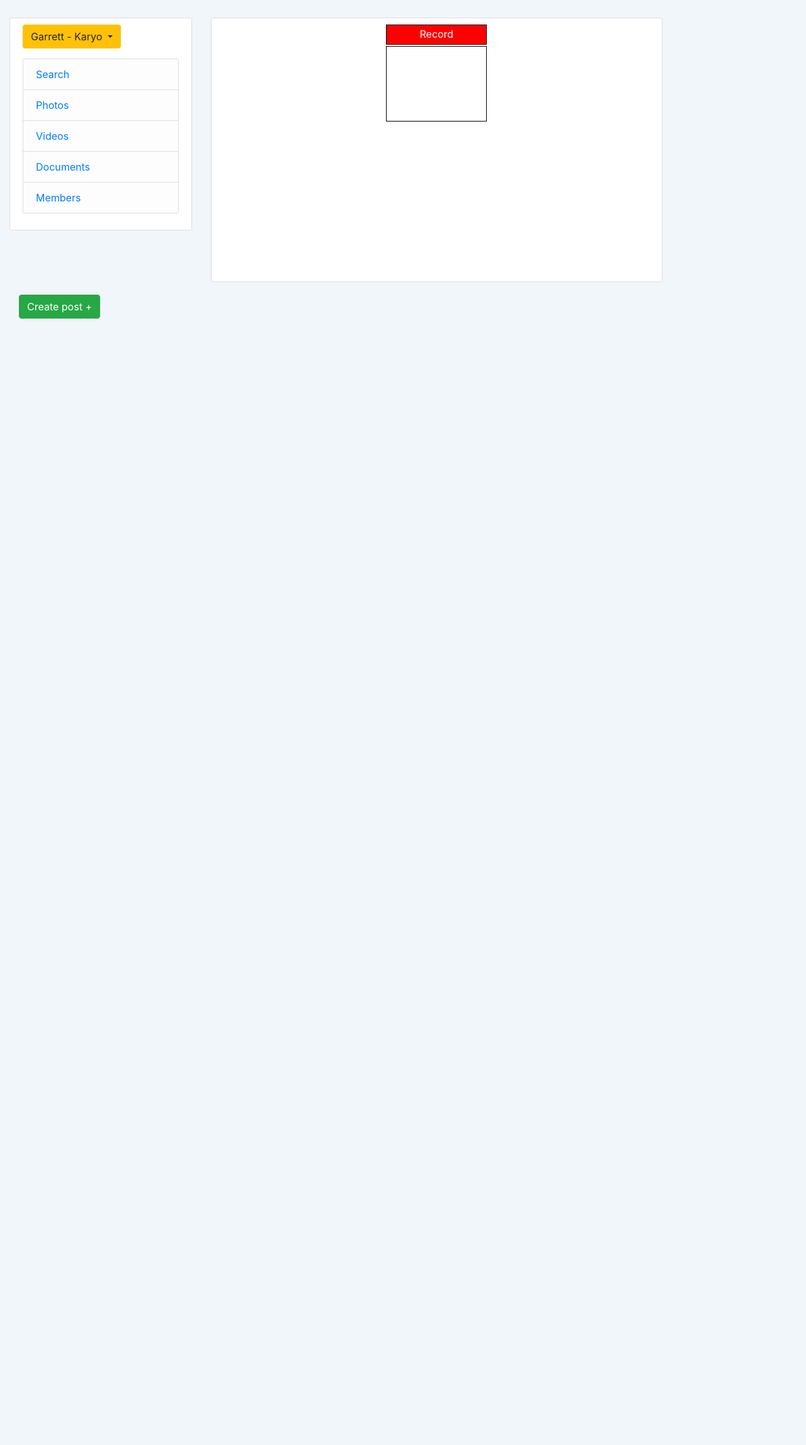
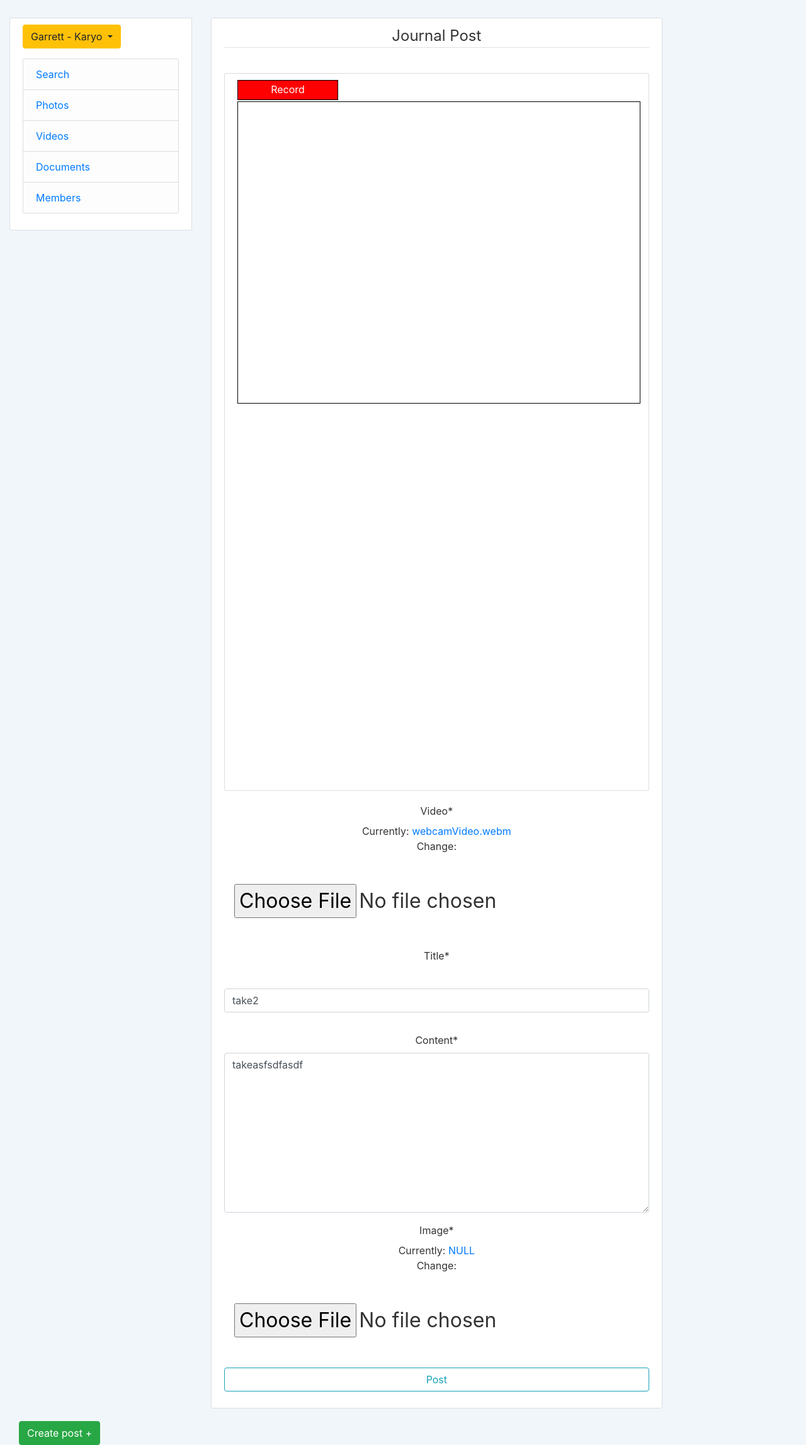
Before and after one commit to matthewsmkim1/LiNK, a Django app: page /post/2/update/ in a window 1280 px wide. Shown: the part 52-2347 px from the top of the page at 63% size. Before the commit the page ends 558 px from the top, so only its background shows below. Run offline with Django 3.2, Linux system fonts and the light colour scheme; a user stored in the database is signed in; data comes from the database, SQL or seed files in the repository; both versions use the stored data as it was after the commit; some libraries are stand-ins or nearby versions.

Commit message:
finished up video. Doesn't automatically upload video. User must download then upload it :(

```diff
--- a/LINK/journal/models.py
+++ b/LINK/journal/models.py
@@ -2,12 +2,14 @@
 from django.utils import timezone
 from django.contrib.auth.models import User
 from django.urls import reverse
+import os
 
 
 class Post(models.Model):
     title = models.CharField(max_length=100)
     content = models.TextField()
     image = models.ImageField(default='NULL', upload_to='profile_pics')
+    video = models.FileField(default='NULL', upload_to="profile_pics")
     date_posted = models.DateTimeField(default=timezone.now)
     author = models.ForeignKey(User, on_delete=models.CASCADE)
 
--- a/LINK/journal/templates/journal/home.html
+++ b/LINK/journal/templates/journal/home.html
@@ -11,8 +11,11 @@
                 </div>
                 <h2><a class="article-title" href="{% url 'post-detail' post.id %}">{{ post.title }}</a></h2>
                 <p class="article-content">{{ post.content }}</p>
+                {% if post.video != 'NULL' %}
+                    <video class="post-photos" src="{{ post.video.url }}" controls></video>
+                {% endif %}
                 {% if post.image != 'NULL' %}
-                    <img class="post-photos" src="{{ post.image.url }}">
+                    <img class="post-photos" style="width: 20%;height: 20%;" src="{{ post.image.url }}">
                 {% endif %}
 
               </div>
--- a/LINK/journal/templates/journal/post_detail.html
+++ b/LINK/journal/templates/journal/post_detail.html
@@ -15,8 +15,11 @@
       </div>
       <h2 class="article-title">{{ object.title }}</h2>
       <p class="article-content">{{ object.content }}</p>
+      {% if post.video != 'NULL' %}
+          <video class="post-photos" src="{{ post.video.url }}" controls></video>
+      {% endif %}
       {% if post.image != 'NULL' %}
-          <img class="post-photos" src="{{ post.image.url }}">
+          <img class="post-photos" style="width: 20%;height: 20%;" src="{{ post.image.url }}">
       {% endif %}
     </div>
   </article>
--- a/LINK/journal/templates/journal/post_form.html
+++ b/LINK/journal/templates/journal/post_form.html
@@ -30,41 +30,20 @@
 
 
 
-    <!-- <div class="content-section">
+    <div class="content-section">
         <form method="POST" enctype="multipart/form-data" class="postForm">
             {% csrf_token %}
             <fieldset class="form-group">
-                <legend class="border-bottom mb-4">Journal Post</legend> -->
+                <legend class="border-bottom mb-4">Journal Post</legend>
                 <!-- {{ form|crispy }} -->
                 <!-- {{ p_form|crispy }} -->
-            <!-- </fieldset>
-            <img src="/media/black.png" class="recorder"/>
-            <div class="vid-controls">
-                <label class="switch">
-                    <input type="checkbox">
-                    <span class="slider round"></span>
-                </label>
-
-                <a href="#" ><img src="/media/recordButton.png" class="recordButton"/></a>
-
-
-            </div>
-
-            {{ form|crispy }}
-            <div class="form-group">
-                <button class="btn btn-outline-info submitButton" type="submit">Post</button>
-            </div>
-        </form>
-    </div> -->
-
-
-
+            </fieldset>
             <div class="content-section cent">
                 <div class="left">
                     <div id="startButton" class="button ">   Record            </div>
 
                     <div id="abc">
-                <video id="preview" width="160" height="120" autoplay muted></video>
+                        <video id="preview" width="640" height="480" autoplay muted></video>
                     </div>
                 </div>
                 <div class="space"></div>
@@ -75,13 +54,24 @@
                     <div id="def">
 
                         <h2 class="space">Preview</h2>
-                <video id="recording" width="160" height="120" controls></video>
+                        <video id="recording" width="640" height="480" controls></video>
                         <a id="downloadButton" class="button space">
                         Download
                         </a>
                     </div>
                 </div>
             </div>
+
+            {{ form|crispy }}
+            <div class="form-group">
+                <button class="btn btn-outline-info submitButton" type="submit">Post</button>
+            </div>
+        </form>
+    </div>
+
+
+
+
 
     <script>
 
@@ -155,7 +145,7 @@
     startButton.addEventListener("click", function() {
         navigator.mediaDevices.getUserMedia({
             video: true,
-            audio: false
+            audio: true
         }).then(stream => {
                 preview.srcObject = stream;
                 downloadButton.href = stream;
@@ -166,7 +156,7 @@
                 let recordedBlob = new Blob(recordedChunks, { type: "video/webm" });
                 recording.src = URL.createObjectURL(recordedBlob);
                 downloadButton.href = recording.src;
-                downloadButton.download = "RecordedVideo.webm";
+                downloadButton.download = "webcamVideo.webm";
 
                 log("Successfully recorded " + recordedBlob.size + " bytes of " +
                     recordedBlob.type + " media.");
--- a/LINK/journal/templates/journal/user_posts.html
+++ b/LINK/journal/templates/journal/user_posts.html
@@ -11,8 +11,11 @@
             </div>
             <h2><a class="article-title" href="{% url 'post-detail' post.id %}">{{ post.title }}</a></h2>
             <p class="article-content">{{ post.content }}</p>
+            {% if post.video != 'NULL' %}
+                <video class="post-photos" src="{{ post.video.url }}" controls></video>
+            {% endif %}
             {% if post.image != 'NULL' %}
-                <img class="post-photos" src="{{ post.image.url }}">
+                <img class="post-photos" style="width: 20%;height: 20%;" src="{{ post.image.url }}">
             {% endif %}
           </div>
         </article>
--- a/LINK/journal/views.py
+++ b/LINK/journal/views.py
@@ -9,7 +9,7 @@
     DeleteView
 )
 from .models import Post
-
+import os
 
 def home(request):
     context = {
@@ -52,7 +52,7 @@
 
 class PostCreateView(LoginRequiredMixin, CreateView):
     model = Post
-    fields = ['title', 'content', 'image']
+    fields = [ 'video','title', 'content', 'image']
 
     def form_valid(self, form):
         form.instance.author = self.request.user
@@ -60,8 +60,9 @@
 
 
 class PostUpdateView(LoginRequiredMixin, UserPassesTestMixin, UpdateView):
+
     model = Post
-    fields = ['title', 'content', 'image']
+    fields = [ 'video','title', 'content', 'image']
 
     def form_valid(self, form):
         form.instance.author = self.request.user
```
Also changed, not shown: LINK/db.sqlite3, LINK/journal/migrations/0004_post_video.py (added), LINK/media/profile_pics/IMG_5659_NSv8RGI.PNG (added), 6 other files. Lines whose indentation alone changed are shown as unchanged.
